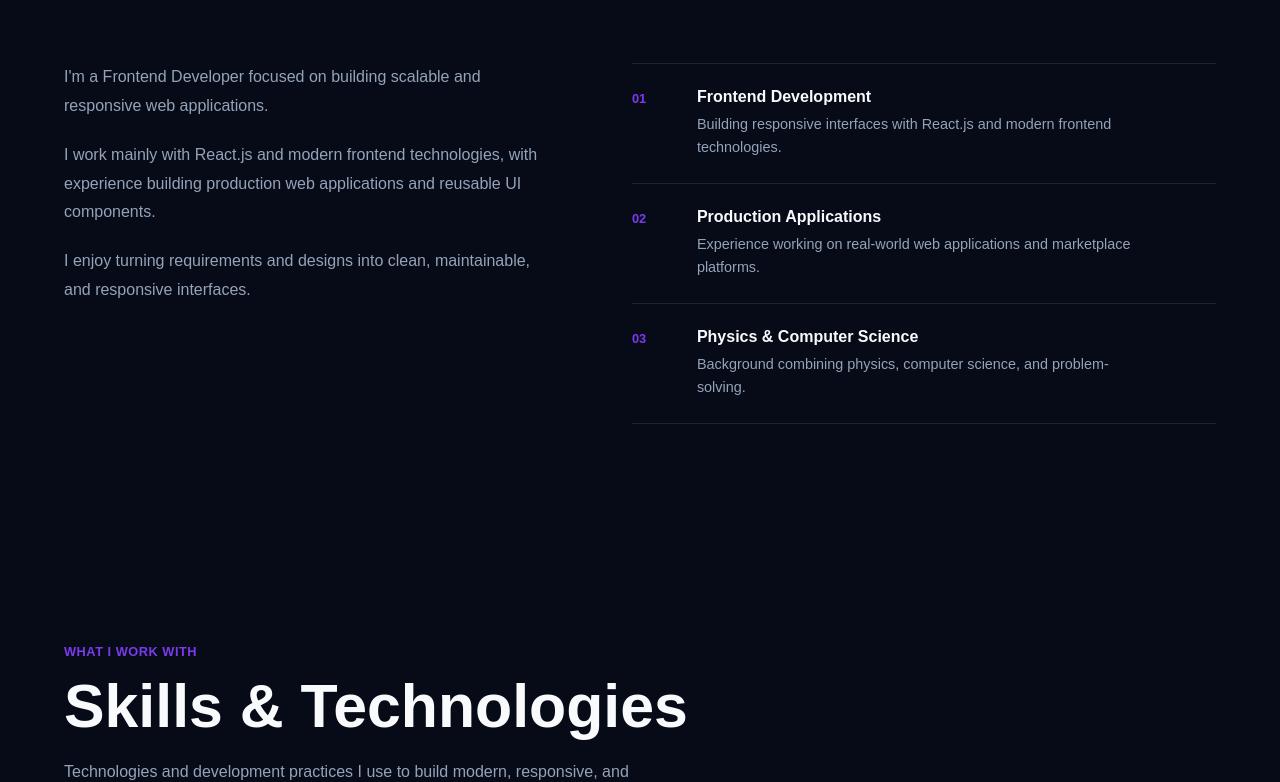
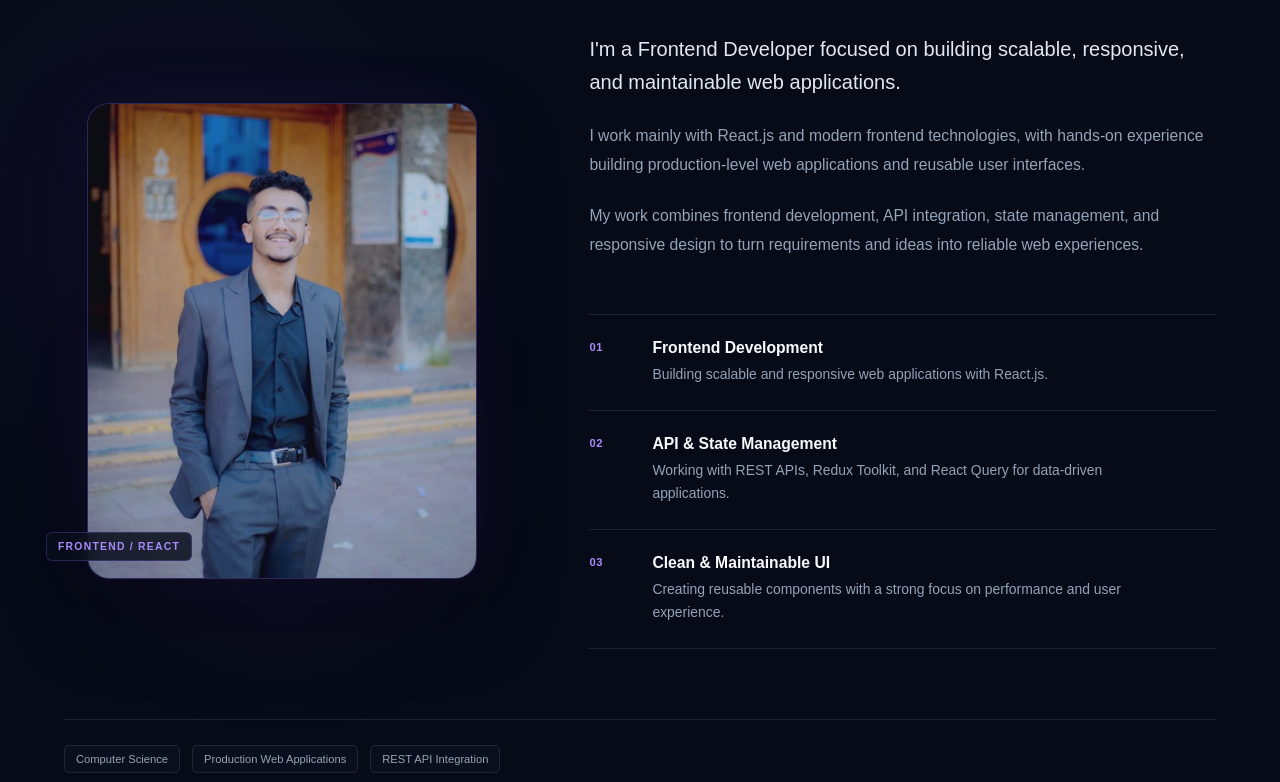
Before and after one commit to Ahmedabdelghany11/portfolio_, a React (Vite) app: page / in a window 1280 px wide. Shown: the part 1239-2021 px from the top of the page. Built offline with nearby package versions, Linux system fonts and the light colour scheme.

Commit message:
finishing about

```diff
--- a/src/sections/About/About.jsx
+++ b/src/sections/About/About.jsx
@@ -1,93 +1,105 @@
-// import SectionTitle from "../../components/SectionTitle/SectionTitle";
+import aboutImage from "../../assets/images/avatar.jpeg";
 
-// const focusAreas = [
-//   {
-//     number: "01",
-//     title: "Reusable Components",
-//   },
-//   {
-//     number: "02",
-//     title: "API Integration",
-//   },
-//   {
-//     number: "03",
-//     title: "Responsive Interfaces",
-//   },
-//   {
-//     number: "04",
-//     title: "ٌMaintainable & Scalable Web Applications",
-//   },
-// ];
+import "./_about.scss";
+
+const highlights = [
+  {
+    number: "01",
+    title: "Frontend Development",
+    text: "Building scalable and responsive web applications with React.js.",
+  },
+  {
+    number: "02",
+    title: "API & State Management",
+    text: "Working with REST APIs, Redux Toolkit, and React Query for data-driven applications.",
+  },
+  {
+    number: "03",
+    title: "Clean & Maintainable UI",
+    text: "Creating reusable components with a strong focus on performance and user experience.",
+  },
+];
 
 function About() {
   return (
     <section className="about" id="about">
       <div className="container">
         <div className="about__header">
-          <span className="about__eyebrow">About Me</span>
+          <span className="about__eyebrow">
+            About Me
+          </span>
 
           <h2 className="about__title">
-            Building interfaces with a focus on clarity, usability, and
-            scalability.
+            Building interfaces with
+            <span> purpose.</span>
           </h2>
         </div>
 
         <div className="about__content">
-          <div className="about__text">
-            <p>
-              I'm a Frontend Developer focused on building scalable and
-              responsive web applications.
-            </p>
+          <div className="about__visual">
+            <div className="about__image-wrapper">
+              <img
+                src={aboutImage}
+                alt="Ahmed Abdelghany"
+                className="about__image"
+              />
+            </div>
 
-            <p>
-              I work mainly with React.js and modern frontend technologies, with
-              experience building production web applications and reusable UI
-              components.
-            </p>
+            <div className="about__image-glow" />
 
-            <p>
-              I enjoy turning requirements and designs into clean, maintainable,
-              and responsive interfaces.
-            </p>
+            <span className="about__visual-label">
+              FRONTEND / REACT
+            </span>
           </div>
 
-          <div className="about__highlights">
-            <div className="about__highlight">
-              <span className="about__highlight-number">01</span>
+          <div className="about__info">
+            <div className="about__story">
+              <p className="about__lead">
+                I'm a Frontend Developer focused on building
+                scalable, responsive, and maintainable web
+                applications.
+              </p>
 
-              <div>
-                <h3>Frontend Development</h3>
-                <p>
-                  Building responsive interfaces with React.js and modern
-                  frontend technologies.
-                </p>
-              </div>
+              <p>
+                I work mainly with React.js and modern frontend
+                technologies, with hands-on experience building
+                production-level web applications and reusable
+                user interfaces.
+              </p>
+
+              <p>
+                My work combines frontend development, API
+                integration, state management, and responsive
+                design to turn requirements and ideas into
+                reliable web experiences.
+              </p>
             </div>
 
-            <div className="about__highlight">
-              <span className="about__highlight-number">02</span>
+            <div className="about__highlights">
+              {highlights.map((highlight) => (
+                <div
+                  className="about__highlight"
+                  key={highlight.number}
+                >
+                  <span className="about__highlight-number">
+                    {highlight.number}
+                  </span>
 
-              <div>
-                <h3>Production Applications</h3>
-                <p>
-                  Experience working on real-world web applications and
-                  marketplace platforms.
-                </p>
-              </div>
-            </div>
+                  <div className="about__highlight-content">
+                    <h3>{highlight.title}</h3>
 
-            <div className="about__highlight">
-              <span className="about__highlight-number">03</span>
-
-              <div>
-                <h3>Physics & Computer Science</h3>
-                <p>
-                  Background combining physics, computer science, and
-                  problem-solving.
-                </p>
-              </div>
+                    <p>{highlight.text}</p>
+                  </div>
+                </div>
+              ))}
             </div>
           </div>
+        </div>
+
+        <div className="about__facts">
+          <span>Computer Science</span>
+          <span>Production Web Applications</span>
+          <span>REST API Integration</span>
         </div>
       </div>
     </section>
--- a/src/sections/About/_about.scss
+++ b/src/sections/About/_about.scss
@@ -1,28 +1,41 @@
 @use "../../assets/styles/config" as *;
 
 .about {
-  padding: 110px 0;
+  position: relative;
 
-  // ==============================
+  padding: 140px 0;
+
+  overflow: hidden;
+
+  background:
+    radial-gradient(
+      circle at 15% 45%,
+      rgba(124, 58, 237, 0.055),
+      transparent 24%
+    ),
+    $background-color;
+
+  // ========================================
   // Header
-  // ==============================
+  // ========================================
 
   &__header {
-    max-width: 850px;
+    max-width: 900px;
 
-    margin-bottom: 65px;
+    margin-bottom: 80px;
   }
 
   &__eyebrow {
     display: block;
 
-    margin-bottom: 18px;
+    margin-bottom: 16px;
 
-    color: $primary-color;
+    color: $primary-light;
 
-    font-size: 0.85rem;
+    font-size: 0.72rem;
     font-weight: 700;
-    letter-spacing: 0.04em;
+
+    letter-spacing: 0.16em;
     text-transform: uppercase;
   }
 
@@ -31,41 +44,167 @@
 
     color: $text-color;
 
-    font-size: clamp(2.2rem, 5vw, 4rem);
-    font-weight: 700;
-    line-height: 1.1;
+    font-size: clamp(2.8rem, 5.5vw, 5rem);
+    font-weight: 750;
 
-    letter-spacing: normal;
+    line-height: 1;
+
+    letter-spacing: -0.04em;
+
+    span {
+      color: $primary-light;
+    }
   }
 
-  // ==============================
+  // ========================================
   // Content
-  // ==============================
+  // ========================================
 
   &__content {
     display: grid;
 
-    grid-template-columns: minmax(280px, 0.9fr) minmax(320px, 1.1fr);
+    grid-template-columns: 0.82fr 1.18fr;
 
     gap: 90px;
 
-    align-items: start;
+    align-items: center;
   }
 
-  // ==============================
-  // Text
-  // ==============================
+  // ========================================
+  // Visual
+  // ========================================
 
-  &__text {
-    max-width: 600px;
+  &__visual {
+    position: relative;
+
+    min-height: 520px;
+
+    display: flex;
+
+    align-items: center;
+    justify-content: center;
+  }
+
+  &__image-wrapper {
+    position: relative;
+
+    width: min(100%, 390px);
+
+    aspect-ratio: 0.82;
+
+    overflow: hidden;
+
+    border: 1px solid rgba(139, 92, 246, 0.28);
+
+    border-radius: 22px;
+
+    background: linear-gradient(
+      145deg,
+      rgba(15, 23, 42, 0.85),
+      rgba(10, 15, 29, 0.95)
+    );
+
+    box-shadow:
+      0 35px 80px rgba(0, 0, 0, 0.35),
+      0 0 60px rgba(124, 58, 237, 0.08);
+
+    z-index: 2;
+  }
+
+  &__image {
+    width: 100%;
+    height: 100%;
+
+    display: block;
+
+    object-fit: cover;
+
+    object-position: center top;
+
+    filter: saturate(0.9);
+
+    transition:
+      transform 0.6s ease,
+      filter 0.4s ease;
+  }
+
+  &__image-wrapper:hover {
+    .about__image {
+      transform: scale(1.025);
+
+      filter: saturate(1);
+    }
+  }
+
+  &__image-glow {
+    position: absolute;
+
+    width: 220px;
+    height: 220px;
+
+    left: 50%;
+    bottom: 25px;
+
+    transform: translateX(-50%);
+
+    border-radius: 50%;
+
+    background: rgba(124, 58, 237, 0.2);
+
+    filter: blur(80px);
+
+    pointer-events: none;
+
+    z-index: 1;
+  }
+
+  &__visual-label {
+    position: absolute;
+
+    left: -18px;
+    bottom: 40px;
+
+    z-index: 3;
+
+    padding: 8px 11px;
+
+    border: 1px solid rgba(139, 92, 246, 0.28);
+
+    border-radius: 6px;
+
+    background: rgba(9, 14, 28, 0.82);
+
+    color: $primary-light;
+
+    font-size: 0.65rem;
+    font-weight: 600;
+
+    letter-spacing: 0.12em;
+
+    backdrop-filter: blur(10px);
+  }
+
+  // ========================================
+  // Info
+  // ========================================
+
+  &__info {
+    min-width: 0;
+  }
+
+  &__story {
+    max-width: 650px;
+
+    margin-bottom: 55px;
 
     p {
-      margin: 0 0 20px;
+      margin: 0 0 22px;
 
       color: $muted-color;
 
-      font-size: 1rem;
-      line-height: 1.8;
+      font-size: 0.98rem;
+
+      line-height: 1.85;
 
       &:last-child {
         margin-bottom: 0;
@@ -73,15 +212,21 @@
     }
   }
 
-  // ==============================
+  &__lead {
+    color: #e2e8f0 !important;
+
+    font-size: 1.25rem !important;
+
+    font-weight: 500;
+
+    line-height: 1.65 !important;
+  }
+
+  // ========================================
   // Highlights
-  // ==============================
+  // ========================================
 
   &__highlights {
-    display: flex;
-
-    flex-direction: column;
-
     border-top: 1px solid $border-color;
   }
 
@@ -90,7 +235,7 @@
 
     grid-template-columns: 45px 1fr;
 
-    gap: 20px;
+    gap: 18px;
 
     padding: 24px 0;
 
@@ -98,86 +243,162 @@
   }
 
   &__highlight-number {
-    padding-top: 3px;
+    padding-top: 2px;
 
-    color: $primary-color;
+    color: $primary-light;
 
-    font-size: 0.8rem;
+    font-size: 0.7rem;
+
     font-weight: 700;
+
+    letter-spacing: 0.06em;
   }
 
-  &__highlight h3 {
-    margin: 0 0 7px;
+  &__highlight-content {
+    h3 {
+      margin: 0 0 6px;
 
-    color: $text-color;
+      color: $text-color;
 
-    font-size: 1rem;
-    font-weight: 600;
+      font-size: 0.98rem;
+      font-weight: 600;
+    }
+
+    p {
+      max-width: 520px;
+
+      margin: 0;
+
+      color: $muted-color;
+
+      font-size: 0.87rem;
+
+      line-height: 1.65;
+    }
   }
 
-  &__highlight p {
-    max-width: 450px;
+  // ========================================
+  // Bottom Tags
+  // ========================================
 
-    margin: 0;
+  &__facts {
+    display: flex;
+    flex-wrap: wrap;
+    gap: 10px 12px;
 
-    color: $muted-color;
+    margin-top: 70px;
+    padding-top: 25px;
 
-    font-size: 0.9rem;
-    line-height: 1.6;
+    border-top: 1px solid $border-color;
+
+    span {
+      padding: 7px 11px;
+
+      border: 1px solid $border-color;
+      border-radius: 5px;
+
+      color: #94a3b8;
+      background: rgba(15, 23, 42, 0.35);
+
+      font-size: 0.7rem;
+      font-weight: 500;
+    }
   }
 }
 
-// ==============================
+// ========================================
 // Tablet
-// ==============================
+// ========================================
 
-@media (max-width: 900px) {
+@media (max-width: 1000px) {
   .about {
-    padding: 90px 0;
+    padding: 110px 0;
+
+    &__header {
+      margin-bottom: 60px;
+    }
 
     &__content {
-      grid-template-columns: 1fr;
+      grid-template-columns: 0.75fr 1.25fr;
 
       gap: 55px;
     }
 
-    &__header {
-      margin-bottom: 50px;
+    &__visual {
+      min-height: 460px;
+    }
+
+    &__image-wrapper {
+      width: min(100%, 320px);
+    }
+
+    &__story {
+      margin-bottom: 40px;
     }
   }
 }
 
-// ==============================
+// ========================================
 // Mobile
-// ==============================
+// ========================================
 
-@media (max-width: 600px) {
+@media (max-width: 767px) {
   .about {
-    padding: 70px 0;
+    padding: 90px 0;
 
     &__header {
-      margin-bottom: 40px;
+      margin-bottom: 45px;
     }
 
     &__eyebrow {
       margin-bottom: 12px;
 
-      font-size: 0.75rem;
+      font-size: 0.66rem;
     }
 
     &__title {
-      font-size: 2.2rem;
+      font-size: 2.7rem;
+
+      line-height: 1.02;
     }
 
     &__content {
-      gap: 40px;
+      grid-template-columns: 1fr;
+
+      gap: 50px;
     }
 
-    &__text {
+    &__visual {
+      min-height: auto;
+
+      justify-content: flex-start;
+    }
+
+    &__image-wrapper {
+      width: min(100%, 340px);
+
+      margin: 0 auto;
+    }
+
+    &__visual-label {
+      left: 12px;
+      bottom: 25px;
+    }
+
+    &__story {
+      margin-bottom: 40px;
+
       p {
-        font-size: 0.95rem;
-        line-height: 1.7;
+        font-size: 0.9rem;
+
+        line-height: 1.75;
       }
+    }
+
+    &__lead {
+      font-size: 1.1rem !important;
+
+      line-height: 1.65 !important;
     }
 
     &__highlight {
@@ -188,12 +409,24 @@
       padding: 20px 0;
     }
 
-    &__highlight h3 {
-      font-size: 0.95rem;
+    &__highlight-content {
+      h3 {
+        font-size: 0.92rem;
+      }
+
+      p {
+        font-size: 0.82rem;
+      }
     }
 
-    &__highlight p {
-      font-size: 0.85rem;
+    &__facts {
+      margin-top: 50px;
+
+      gap: 8px;
+
+      span {
+        font-size: 0.68rem;
+      }
     }
   }
 }
```
